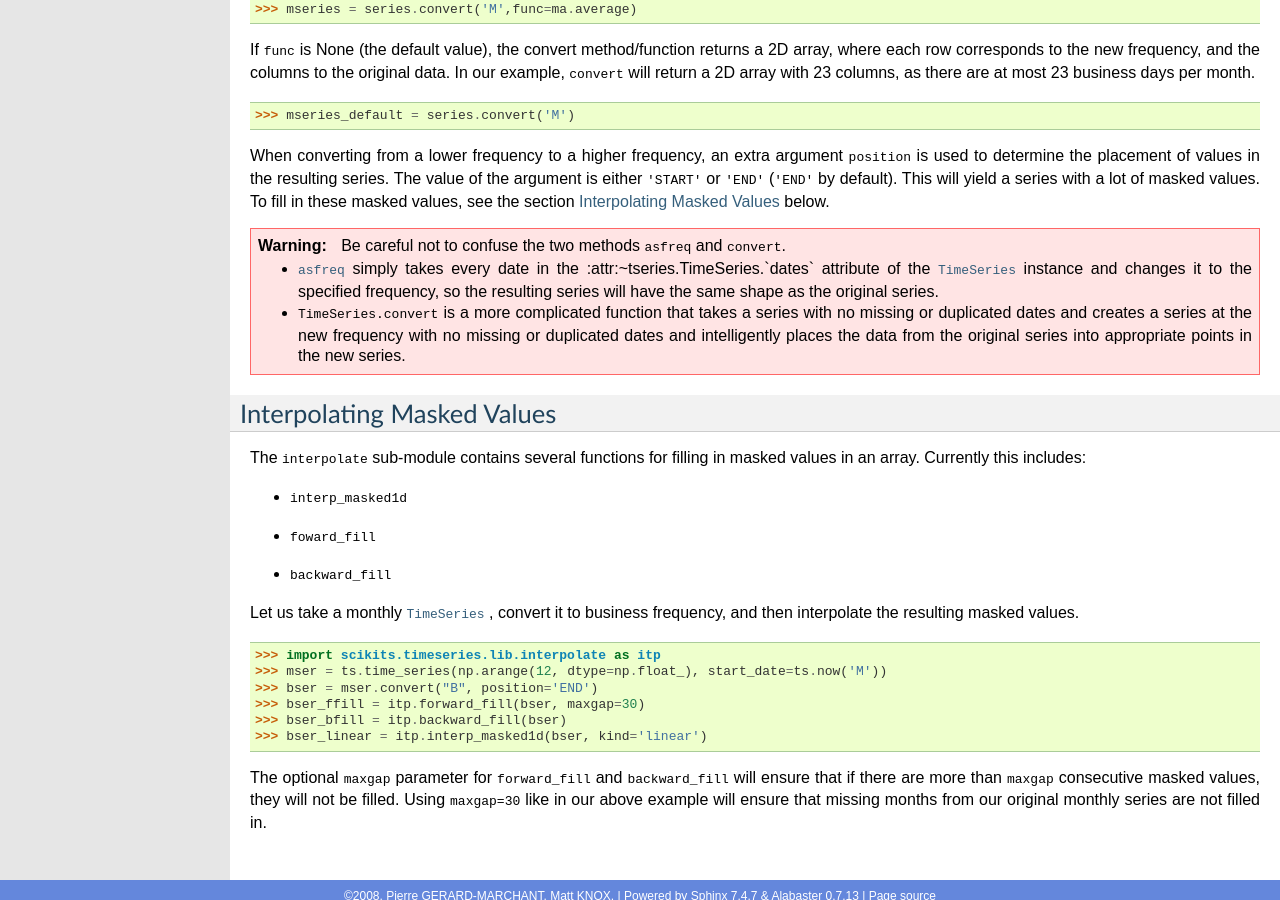
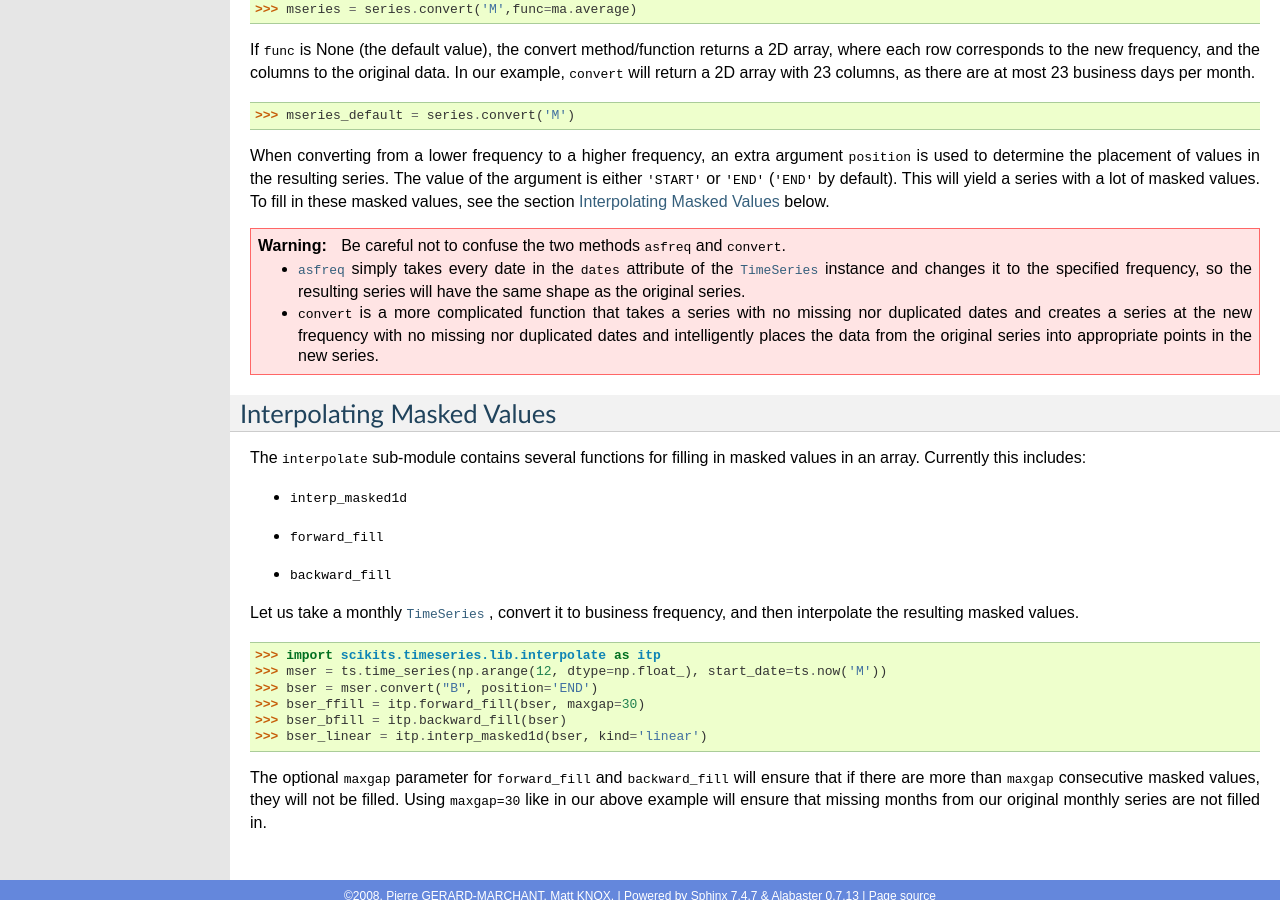
Before and after one commit to pierregm/scikits.timeseries-sandbox, a Sphinx documentation site: the page built from scikits/timeseries/doc/source/examples/standard.rst, in a window 1280 px wide and 900 px high, scrolled down 7217 px. Built offline with Sphinx 7.4.7, drawn with Linux system fonts in a browser that asks for light colours.

Commit message:
More doc update

```diff
--- a/scikits/timeseries/doc/source/examples/standard.rst
+++ b/scikits/timeseries/doc/source/examples/standard.rst
@@ -389,8 +389,8 @@
 
 When working with multiple series, only series of the same frequency, size and
 starting date can be used in basic operations.
-The function :func:`~tseries.align_series` (or its alias :func:`~tseries.aligned`) forces
-series to have matching starting and ending dates.
+The function :func:`~tseries.align_series` (or its alias :func:`~tseries.aligned`)
+forces series to have matching starting and ending dates.
 By default, the starting date will be set to the smallest starting date of the
 series, and the ending date to the largest.
 
@@ -466,8 +466,9 @@
 ``mser.tshift(-12, copy=False)`` returns a series with the ``same start_date``
 and ``end_date`` as ``mser``, but values shifted to the right by 12 periods.
 Note that this will result in 12 masked values at the start of the resulting series.
-By default :meth:`~tseries.TimeSeries.tshift` copies any data it uses from the original series,
-but for situations like the example above you may want to avoid that.
+By default :meth:`~tseries.TimeSeries.tshift` copies any data it uses from the
+original series, but for situations like the example above you may want to avoid
+that.
 
 
 TimeSeries Frequency Conversion
@@ -493,19 +494,21 @@
 ``position`` is used to determine the placement of values in the resulting series.
 The value of the argument is either ``'START'`` or ``'END'`` (``'END'`` by default).
 This will yield a series with a lot of masked values.
-To fill in these masked values, see the section `Interpolating Masked Values <interpolating>`_ below.
+To fill in these masked values, see the section
+`Interpolating Masked Values <interpolating>`_ below.
 
 .. warning::
    Be careful not to confuse the two methods :meth:`asfreq` and :meth:`convert`.
 
    * :meth:`~tseries.TimeSeries.asfreq` simply takes every date
-     in the :attr:~tseries.TimeSeries.`dates` attribute of the
-     :class:`~tseries.TimeSeries` instance and changes it to the specified frequency, so the
-     resulting series will have the same shape as the original series.
-   * :meth:`TimeSeries.convert` is a more complicated function that takes a series with no
-     missing or duplicated dates and creates a series at the new frequency with
-     no missing or duplicated dates and intelligently places the data from the
-     original series into appropriate points in the new series.
+     in the :attr:`~tseries.TimeSeries.dates` attribute of the
+     :class:`~tseries.TimeSeries` instance and changes it to the specified frequency,
+     so the resulting series will have the same shape as the original series.
+   * :meth:`~tseries.TimeSeries.convert` is a more complicated function
+     that takes a series with no missing nor duplicated dates and creates a series
+     at the new frequency with no missing nor duplicated dates and intelligently
+     places the data from the original series into appropriate points in the new
+     series.
 
 
 .. _interpolating:
@@ -513,12 +516,12 @@
 Interpolating Masked Values
 ---------------------------
 
-The :mod:`~scikits.timeseries.lib.interpolate` sub-module contains several functions for
-filling in masked values in an array.
+The :mod:`~scikits.timeseries.lib.interpolate` sub-module contains several functions
+for filling in masked values in an array.
 Currently this includes:
 
 * :func:`~lib.interpolate.interp_masked1d`
-* :func:`~lib.interpolate.foward_fill`
+* :func:`~lib.interpolate.forward_fill`
 * :func:`~lib.interpolate.backward_fill`
 
 Let us take a monthly :class:`~tseries.TimeSeries` , convert it to business frequency,
--- a/scikits/timeseries/doc/source/implementation/index.rst
+++ b/scikits/timeseries/doc/source/implementation/index.rst
@@ -7,3 +7,4 @@
    tdates
    tdatearrays
    tseries
+   interpolation_filtering
```
Also changed, not shown: other parts of scikits/timeseries/doc/source/examples/standard.rst (+2 -2 lines), scikits/timeseries/doc/source/implementation/interpolation_filtering.rst (added, +19 -0 lines), 3 other files.
